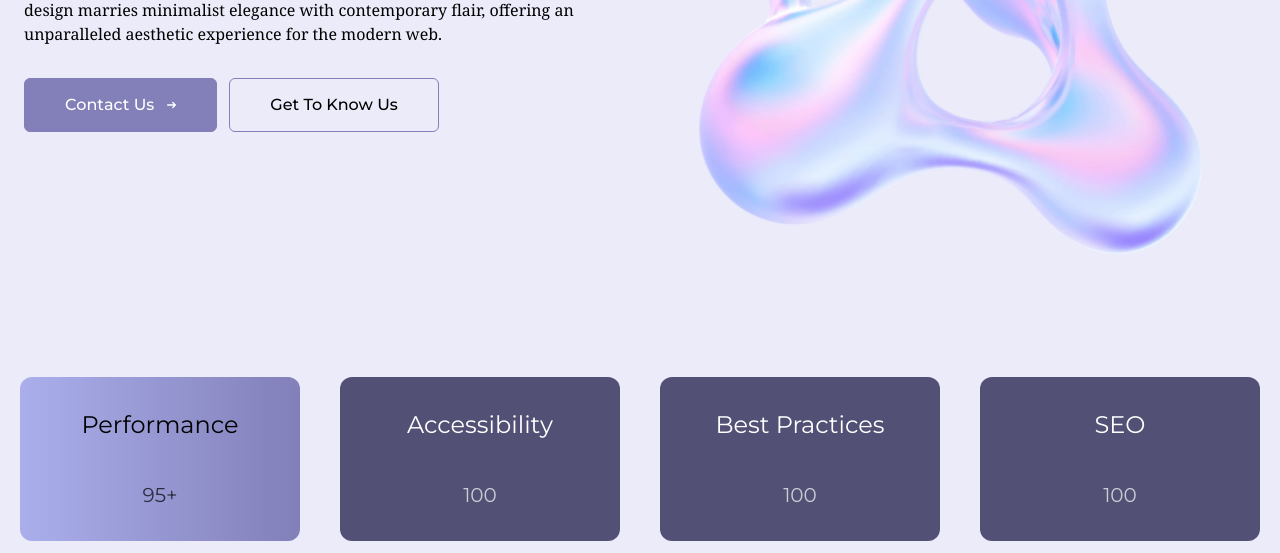
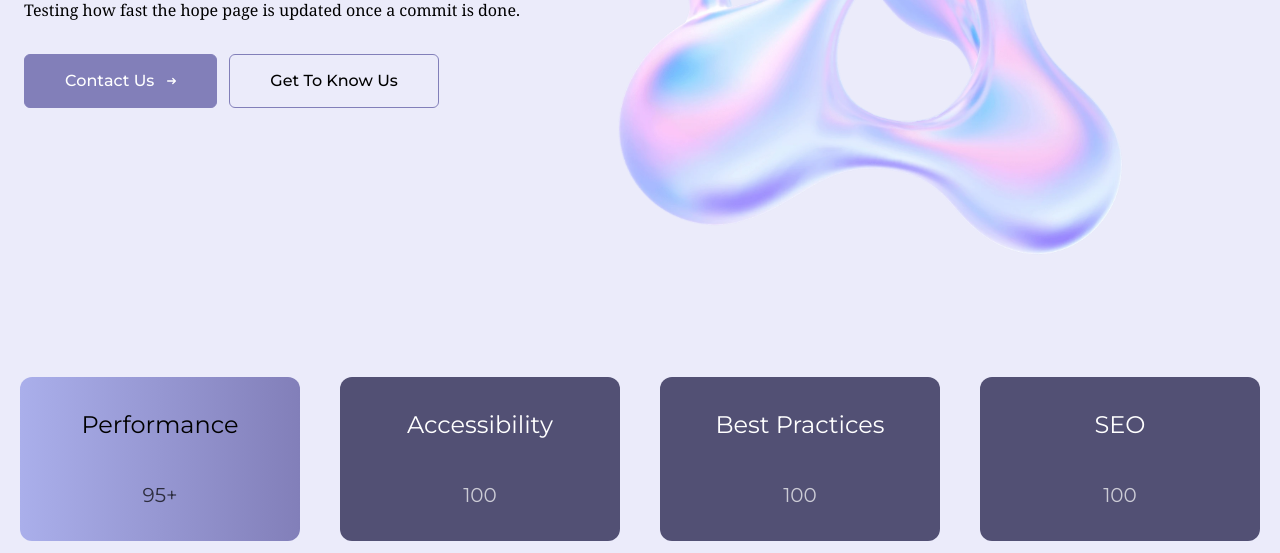
Before and after one commit to lilxyzz/holo-theme, a Gatsby site: page / in a window 1280 px wide. Shown: the part 547-1100 px from the top of the page. Built offline with nearby package versions, Linux system fonts and the light colour scheme; Gatsby itself is replaced by a stand-in of ours.

Commit message:
Update paragraph content in header.js
testing update speeds for page refresh


Signed-off-by: Rin Bytes <53623286+RinBytes@users.noreply.github.com>

```diff
--- a/src/components/Home/header.js
+++ b/src/components/Home/header.js
@@ -17,10 +17,7 @@ const Header = () => {
             </h2>
 
             <p className="mt-3 text-base text-black-70 sm:mt-5 sm:text-lg sm:max-w-xl sm:mx-auto md:mt-5 md:text-xl lg:mx-0">
-              I'm a streamlined, lightweight theme starter kit crafted on
-              Gatsby. My design marries minimalist elegance with contemporary
-              flair, offering an unparalleled aesthetic experience for the
-              modern web.
+              Testing how fast the hope page is updated once a commit is done.
             </p>
 
             <div className="mt-5 sm:mt-8 sm:flex sm:justify-center lg:justify-start">
```
